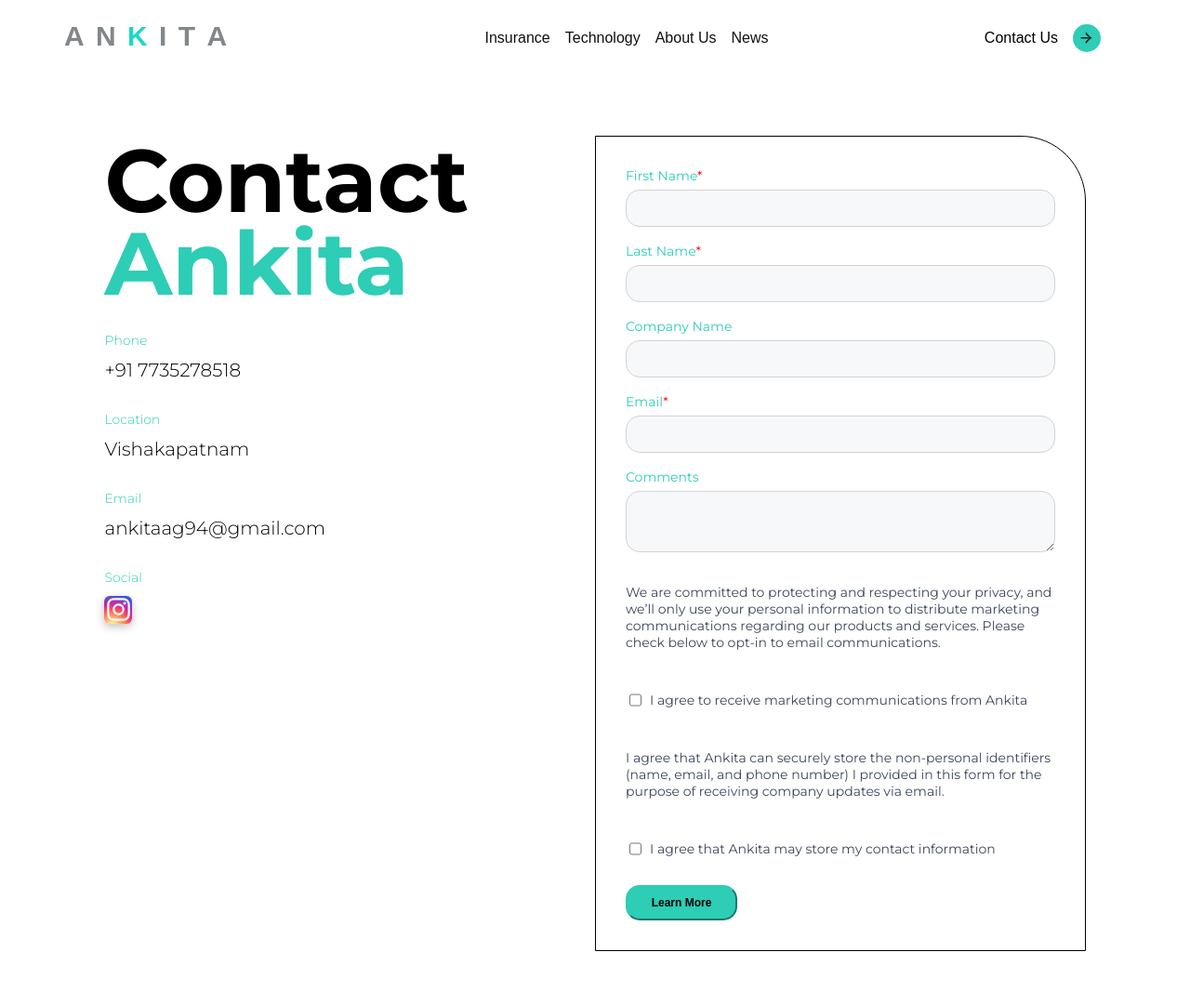
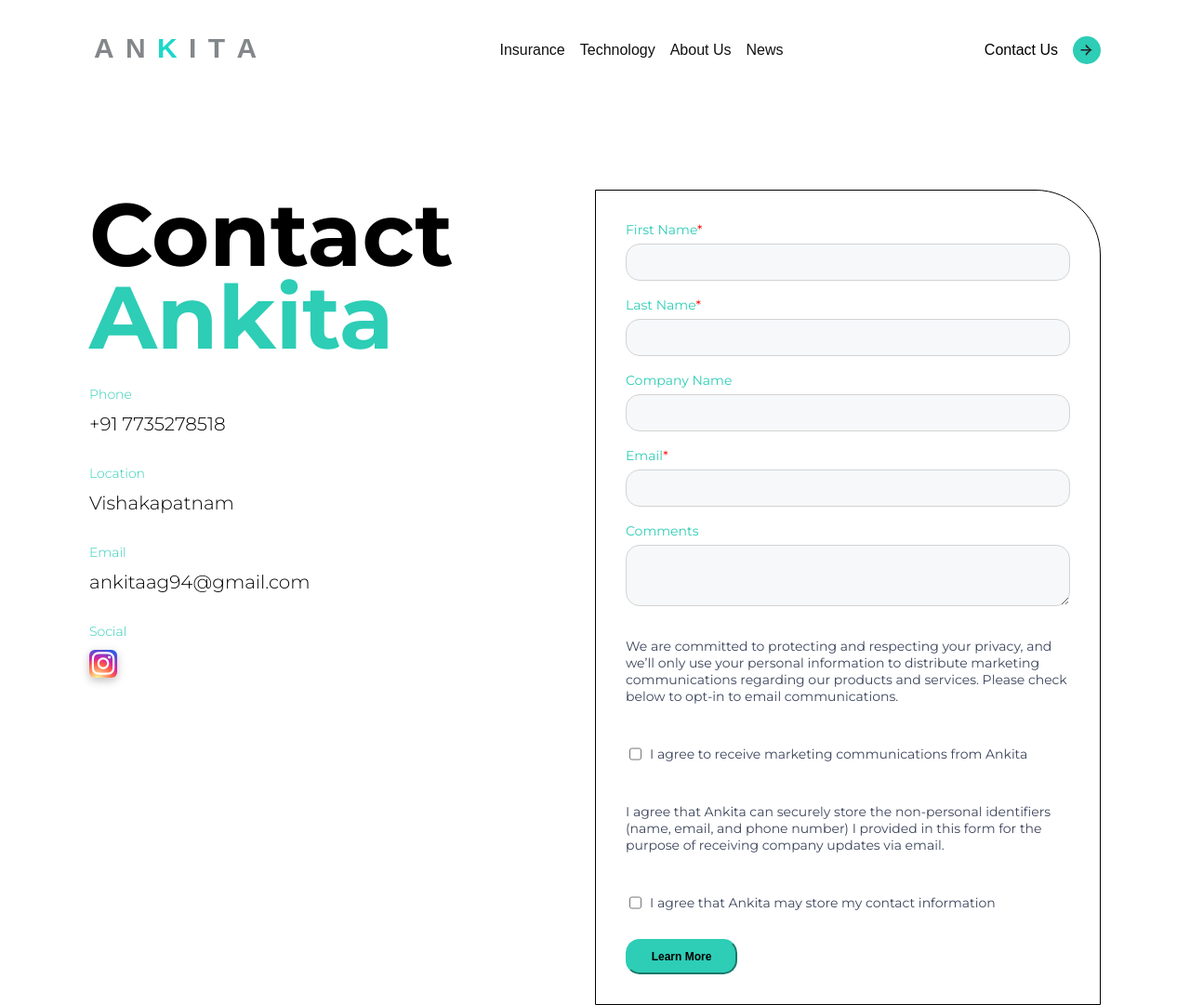
Before and after one commit to AnkiCodeAdventures/contact-page, a plain HTML site: page index.html in a window 1280 px wide. Shown: the whole page at 93% size. Before the commit the page ends 1039 px from the top, so only its background shows below. Drawn offline with Linux system fonts and the light colour scheme.

Commit message:
improve layout

```diff
--- a/styles.css
+++ b/styles.css
@@ -11,7 +11,6 @@ html {
 body {
   padding: 0;
   margin: 0;
-  padding: 1rem;
   font-family: "Montserrat", sans-serif;
   font-optical-sizing: auto;
   font-style: normal;
@@ -33,7 +32,9 @@ nav {
   font-weight: 300;
   font-style: normal;
   font-size: 16px;
-  padding: 0 5rem 0 3rem;
+  padding: 0 2rem;
+  margin: 0 4rem;
+  height: 108px;
 }
 
 nav a {
@@ -84,8 +85,8 @@ nav a:hover {
 
 main {
   display: flex;
-  padding: 5rem 2rem 0 2rem;
-  margin: 0 4.03rem;
+  padding: 6rem 2rem 9rem 2rem;
+  margin: 0 4rem;
 }
 
 .left-section {
```
